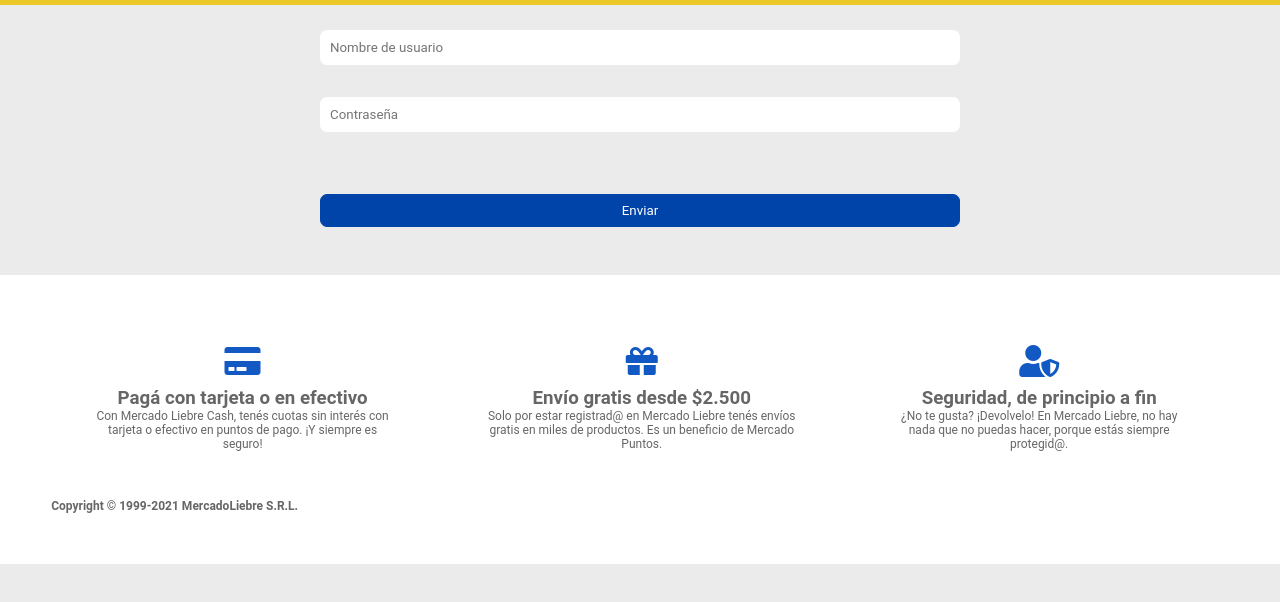
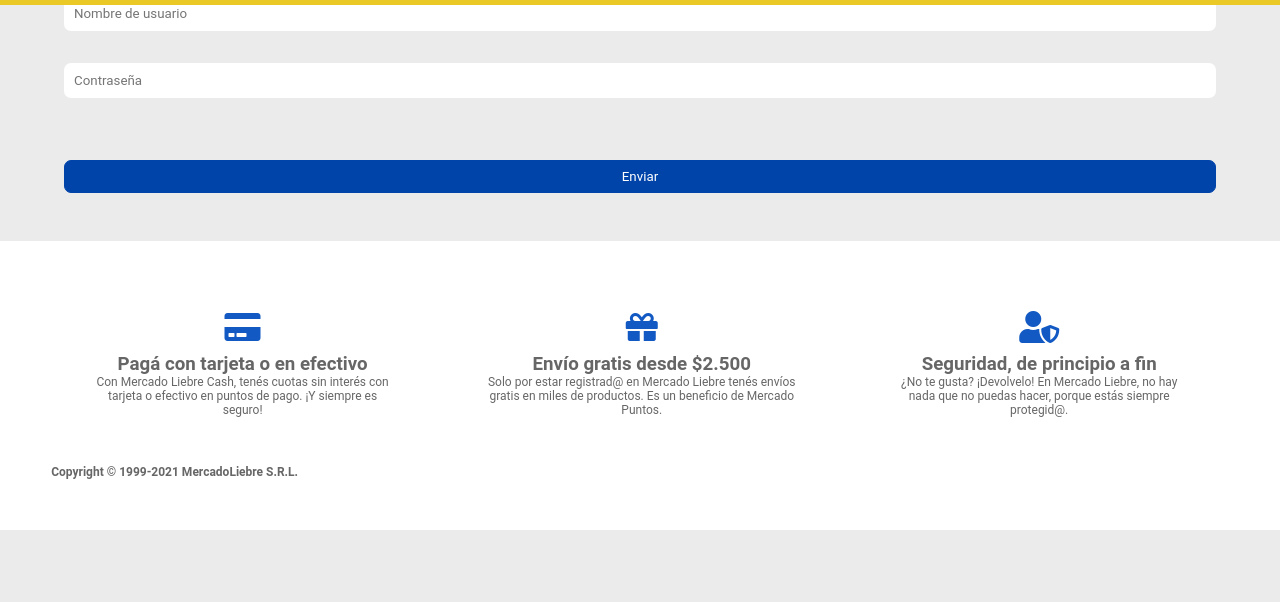
Before and after one commit to Matias-Pagano/Los_PicateclasM4E1Pagano, a website: page views/login.html in a window 1280 px wide. Shown: the part 138-740 px from the top of the page. Drawn offline with Linux system fonts and the light colour scheme.

Commit message:
Matias Pagano - subo las modificaciones finales a ML

```diff
--- a/public/css/styles.css
+++ b/public/css/styles.css
@@ -562,18 +562,6 @@
     form.buscador{
         width: 70%;
     }
-
-    /*---Login---*/
-
-    input#nombreUsuario {
-        width: 50vw;
-    }
-    input#password {
-        width: 50vw;
-    }
-    div.contenedor7 button {
-        width: 50vw;
-    }
 }
 
 @media(min-width: 425px){
@@ -582,25 +570,7 @@
     }
 }
 
-@media(min-width: 1200px){
-    body {
-        margin-top: 136px;
-    }
-}
-
-@media(min-width: 1400px){
-    body {
-        margin-top: 153px;
-    }
-}
-
-@media(min-width: 1550px){
-    body {
-        margin-top: 170px;
-    }
-}
-
-@media(min-width: 1850px){
+@media(min-width: 1920px){
     body {
         margin-top: 195px;
     }
```
